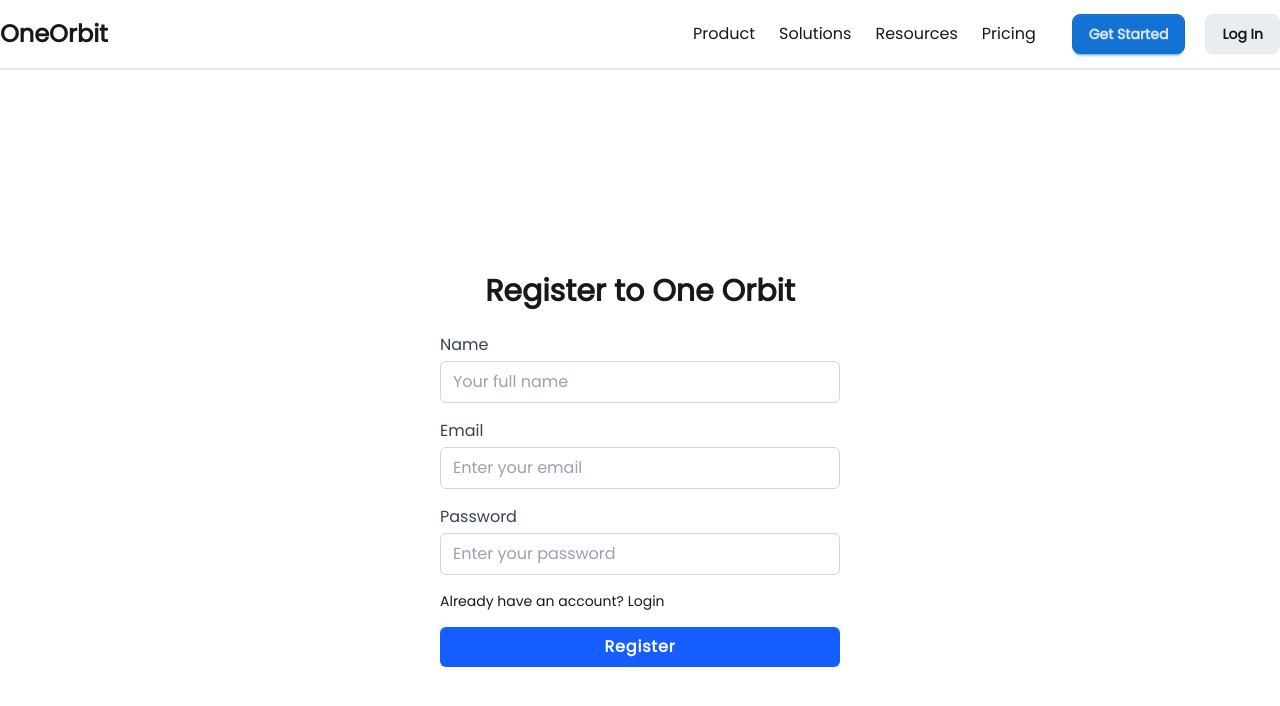
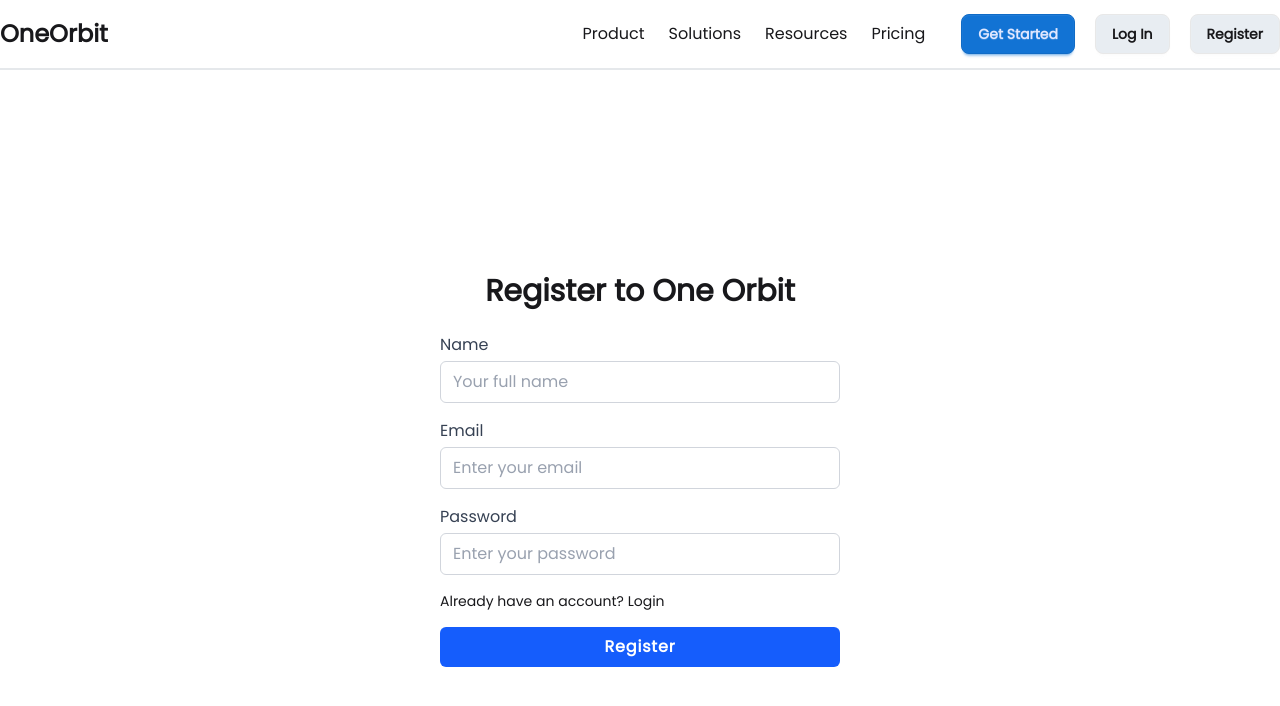
Before and after one commit to swajannaimur/One-Orbit, a Next.js app: page /register in a window 1280 px wide. Shown: the top 706 px of the page. Built offline with nearby package versions, Linux system fonts and the light colour scheme.

Commit message:
[ADDED]: register link added in navabar

```diff
--- a/src/components/Navbar/Navbar.jsx
+++ b/src/components/Navbar/Navbar.jsx
@@ -64,6 +64,7 @@ export default function Navbar() {
         {/* right side buttons */}
         <a className="btn btn-primary rounded-lg hidden sm:flex">Get Started</a>
         <Link href="/login" className="btn bg-secondary rounded-lg">Log In</Link>
+        <Link href="/register" className="btn bg-secondary rounded-lg">Register</Link>
       </div>
     </div>
   );
```
